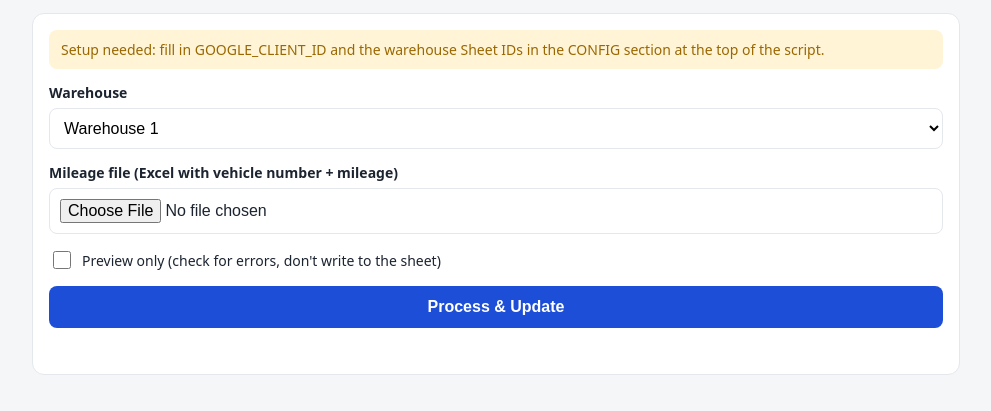
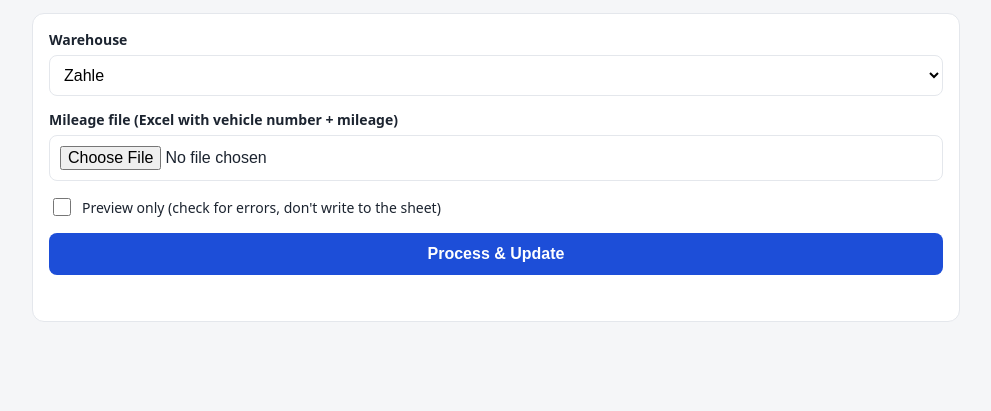
Before and after one commit to Kefada-fa/MilU, a plain HTML site: page index.html in a window 1280 px wide. Shown: the part 57-468 px from the top of the page, without its empty margins (144-1135 px from the left). Drawn offline with Linux system fonts and the light colour scheme.

Commit message:
Update Google Client ID and warehouse configurations

```diff
--- a/index.html
+++ b/index.html
@@ -78,15 +78,15 @@
    3. Header names: the script finds the columns by these header names (case-insensitive).
 */
 const CONFIG = {
-  GOOGLE_CLIENT_ID: "PASTE_YOUR_CLIENT_ID.apps.googleusercontent.com",
+  GOOGLE_CLIENT_ID: "898500084346-jfu3c4fdnqbg08q7qgq7o9s43361iso3.apps.googleusercontent.com",
   WAREHOUSES: {
-    "Warehouse 1": { sheetId: "PASTE_SHEET_ID_1", tab: "" },
-    "Warehouse 2": { sheetId: "PASTE_SHEET_ID_2", tab: "" },
-    "Warehouse 3": { sheetId: "PASTE_SHEET_ID_3", tab: "" },
-    "Warehouse 4": { sheetId: "PASTE_SHEET_ID_4", tab: "" },
-    "Warehouse 5": { sheetId: "PASTE_SHEET_ID_5", tab: "" },
-    "Warehouse 6": { sheetId: "PASTE_SHEET_ID_6", tab: "" },
-    "Warehouse 7": { sheetId: "PASTE_SHEET_ID_7", tab: "" }
+    "Zahle": { sheetId: "1tmmzlh1NGFwqPBbW6rn6i_Fgf74f-Rn-", tab: "" },
+    "Balamand": { sheetId: "1Dj9-tnWBAtJ5vwPqdgOH_TcwkNyCZyPN", tab: "" },
+    "Jbeil": { sheetId: "1PsAs4Xq8_Hu5jQkqXcvoePuYAE0Yhtqb", tab: "" },
+    "Choueifat": { sheetId: "1uHibx7uHk38dcEADJlvmjB1mTDzDe990", tab: "" },
+    "Barouk": { sheetId: "1vR3qB75mS88qb003v8KKnoJ2L69-xdug", tab: "" },
+    "Hazmieh": { sheetId: "1Xt5WBZP3al1ZXm8FyLm1TF-RxYwVZcyb", tab: "" },
+    "Akbieh": { sheetId: "1QkOKeKEurnu6Dt_eew162xfN8gBSYA6-", tab: "" }
   },
   VEHICLE_HEADERS: ["vehicle number", "vehicle no", "vehicle no.", "vehicle", "vehicle #", "plate", "plate number", "plate no"],
   MILEAGE_HEADERS: ["mileage", "km", "kilometers", "odometer", "current mileage", "milage"],
```
